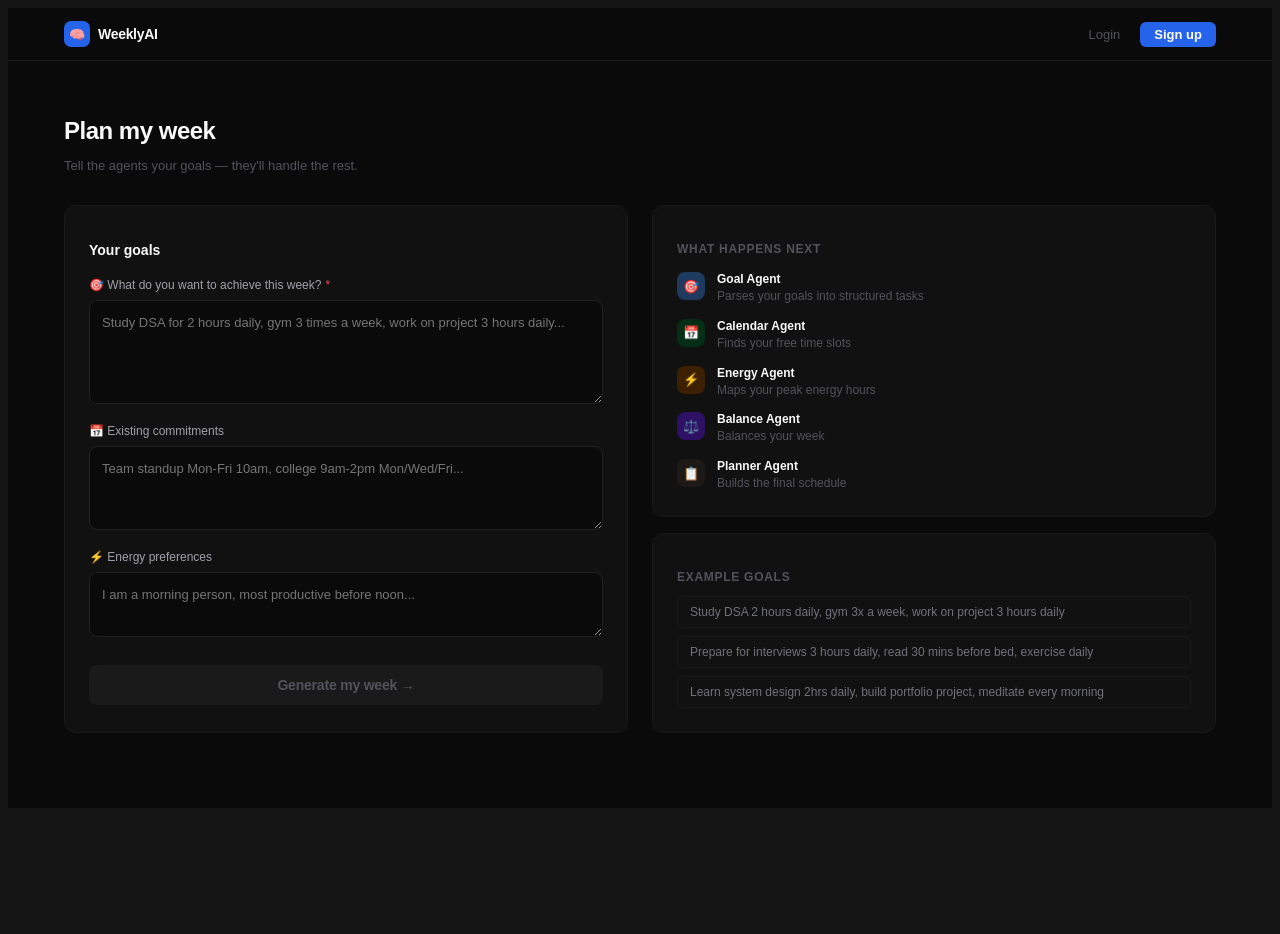
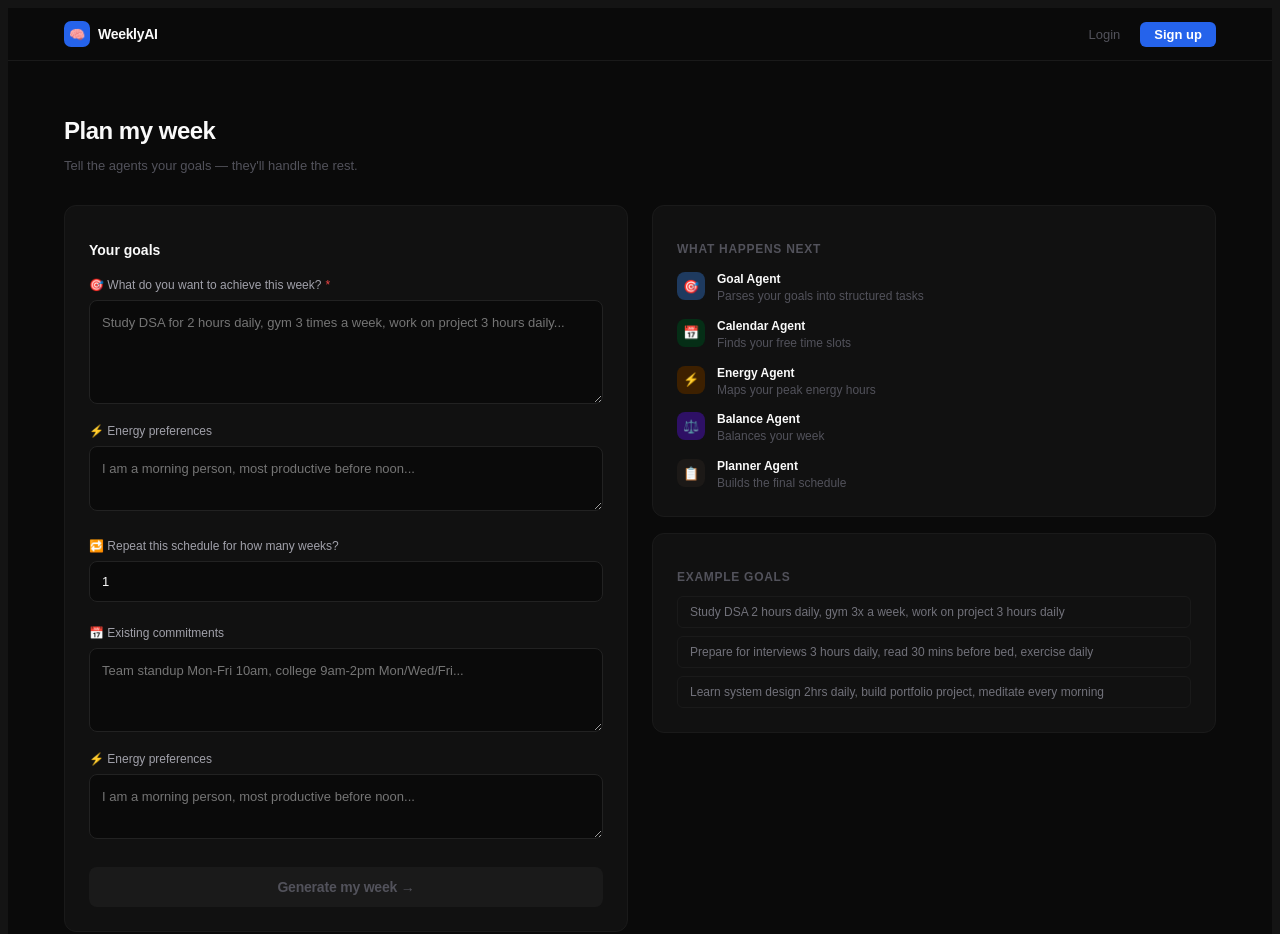
Before and after one commit to SahilArate/Multi-agent-AI-weekly-planner, a Next.js app in the folder frontend/: page /plan in a window 1280 px wide. Shown: the top 934 px of the page. Before the commit the page ends 816 px from the top, so only its background shows below. Built offline with nearby package versions, Linux system fonts and the light colour scheme; no server answers.

Commit message:
Add duration_weeks support to plan creation and save flow

```diff
--- a/frontend/src/app/plan/page.tsx
+++ b/frontend/src/app/plan/page.tsx
@@ -16,6 +16,7 @@ export default function PlanPage() {
   const [goals, setGoals] = useState('')
   const [commitments, setCommitments] = useState('')
   const [preferences, setPreferences] = useState('')
+  const [durationWeeks, setDurationWeeks] = useState(1)
   const [messages, setMessages] = useState<AgentMessage[]>([])
   const [events, setEvents] = useState<PlanEvent[]>([])
   const [summary, setSummary] = useState('')
@@ -87,6 +88,7 @@ export default function PlanPage() {
         events,
         week_summary: summary,
         total_hours: totalHours,
+        duration_weeks: durationWeeks,
       })
       router.push('/dashboard')
     } catch (e) {
@@ -177,6 +179,61 @@ export default function PlanPage() {
                     outline: 'none',
                     fontFamily: 'DM Sans, sans-serif',
                     lineHeight: '1.5',
+                  }}
+                />
+              </div>
+              <div style={{ marginBottom: '24px' }}>
+                <label style={{
+                  fontSize: '12px',
+                  fontWeight: '500',
+                  color: '#a1a1aa',
+                  display: 'block',
+                  marginBottom: '8px',
+                }}>⚡ Energy preferences</label>
+                <textarea
+                  value={preferences}
+                  onChange={e => setPreferences(e.target.value)}
+                  placeholder="I am a morning person, most productive before noon..."
+                  rows={2}
+                  style={{
+                    width: '100%',
+                    background: '#0a0a0a',
+                    border: '1px solid #222222',
+                    borderRadius: '8px',
+                    padding: '12px',
+                    fontSize: '13px',
+                    color: '#fafafa',
+                    resize: 'vertical',
+                    outline: 'none',
+                    fontFamily: 'DM Sans, sans-serif',
+                    lineHeight: '1.5',
+                  }}
+                />
+              </div>
+              <div style={{ marginBottom: '24px' }}>
+                <label style={{
+                  fontSize: '12px',
+                  fontWeight: '500',
+                  color: '#a1a1aa',
+                  display: 'block',
+                  marginBottom: '8px',
+                }}>🔁 Repeat this schedule for how many weeks?</label>
+                <input
+                  type="number"
+                  min={1}
+                  max={52}
+                  value={durationWeeks}
+                  onChange={e => setDurationWeeks(Math.max(1, Number(e.target.value)))}
+                  style={{
+                    width: '100%',
+                    background: '#0a0a0a',
+                    border: '1px solid #222222',
+                    borderRadius: '8px',
+                    padding: '12px',
+                    fontSize: '13px',
+                    color: '#fafafa',
+                    outline: 'none',
+                    fontFamily: 'DM Sans, sans-serif',
                   }}
                 />
               </div>
--- a/frontend/src/lib/api.ts
+++ b/frontend/src/lib/api.ts
@@ -74,6 +74,7 @@ export const savePlan = async (payload: {
   events: PlanEvent[]
   week_summary: string
   total_hours: number
+  duration_weeks: number
 }) => {
   const res = await api.post('/api/plan/save', payload)
   return res.data
```
Also changed, not shown: 1 other file (tests, documents, lock files or other folders).
